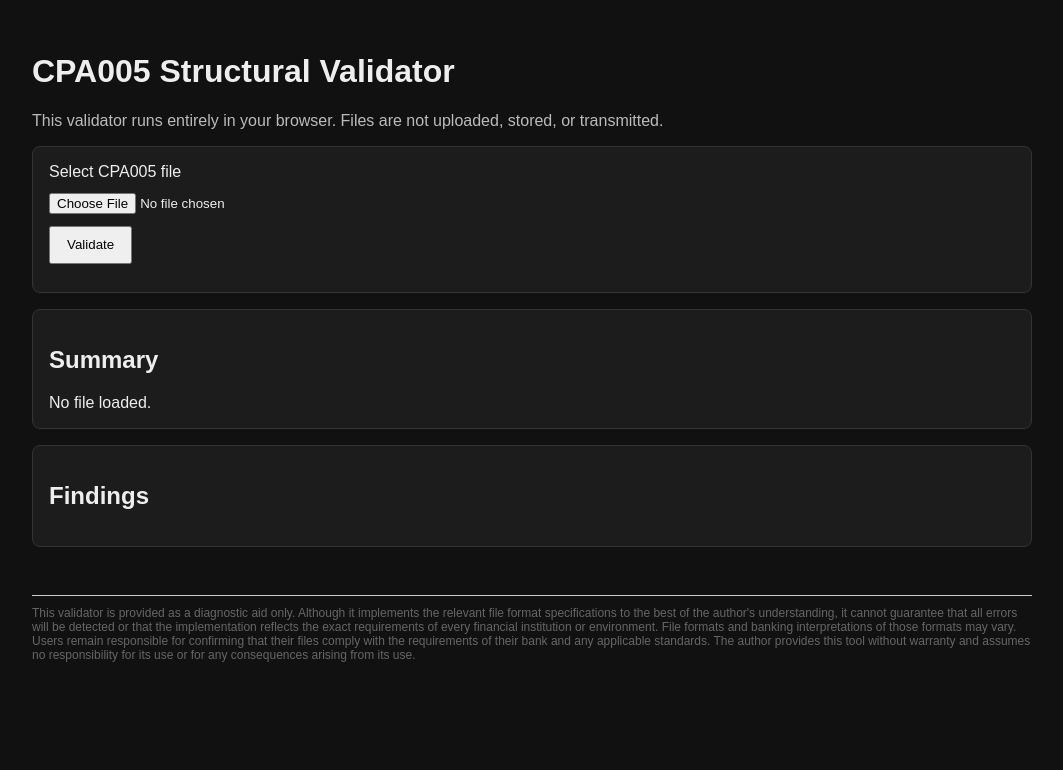
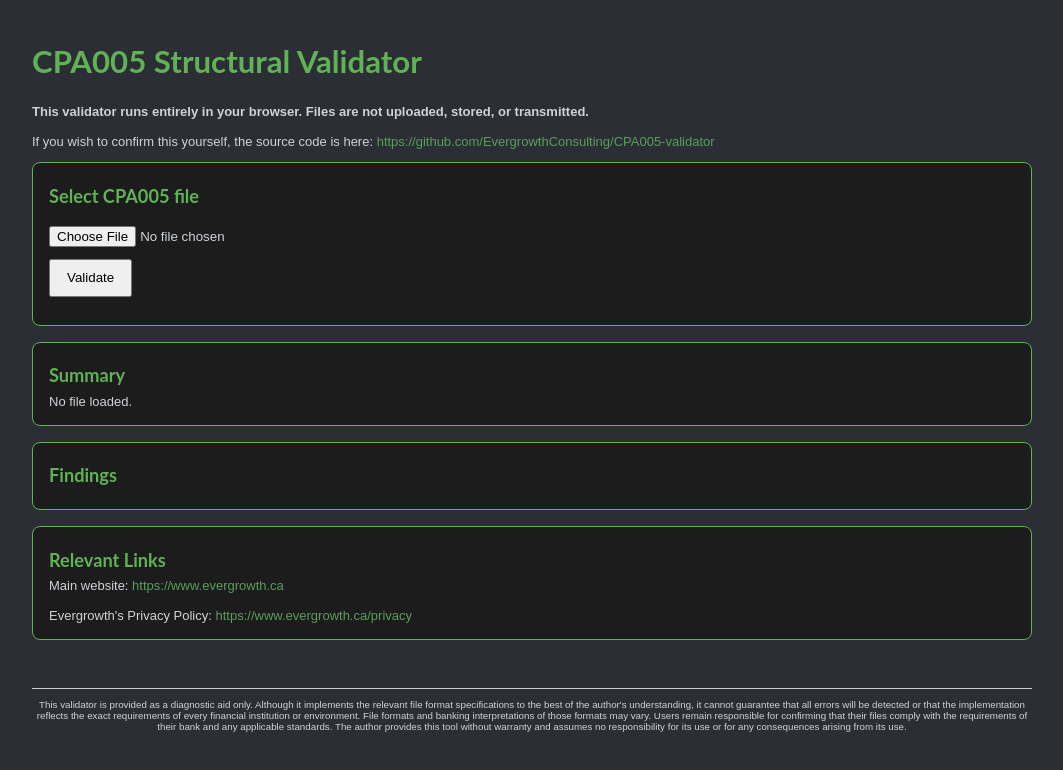
Before and after one commit to EvergrowthConsulting/CPA005-validator, a plain HTML site: page index.html in a window 1280 px wide. Shown: the whole page, without its empty margins (108-1171 px from the left). Drawn offline with Linux system fonts and the light colour scheme.

Commit message:
Style polish and fix formatting to corporate standards

```diff
--- a/index.html
+++ b/index.html
@@ -5,17 +5,19 @@
   <meta name="viewport" content="width=device-width,initial-scale=1" />
   <title>CPA005 Structural Validator</title>
   <link rel="stylesheet" href="./styles.css" />
+  <link rel="icon" href="assets/EGLogo.png" type="image/png">
 </head>
 <body>
   <main class="container">
     <h1>CPA005 Structural Validator</h1>
 
     <p class="privacy">
-      This validator runs entirely in your browser. Files are not uploaded, stored, or transmitted.
+      <b>This validator runs entirely in your browser. Files are not uploaded, stored, or transmitted. </b><br /><br />
+      If you wish to confirm this yourself, the source code is here: <a href="https://github.com/EvergrowthConsulting/CPA005-validator">https://github.com/EvergrowthConsulting/CPA005-validator</a><br />
     </p>
 
     <section class="panel">
-      <label for="fileInput">Select CPA005 file</label>
+      <h2><label for="fileInput">Select CPA005 file</label></h2>
       <input id="fileInput" type="file" accept=".txt,.dat,.asc,*/*" />
       <button id="validateButton" type="button">Validate</button>
     </section>
@@ -29,6 +31,12 @@
       <h2>Findings</h2>
       <div id="results"></div>
     </section>
+
+    <section class="panel">
+      <h2>Relevant Links</h2>
+      Main website: <a href="https://www.evergrowth.ca?utm_source=validator&utm_medium=web&utm_campaign=cpa005">https://www.evergrowth.ca</a> <br /> <br />
+      Evergrowth's Privacy Policy: <a href="https://www.evergrowth.ca/privacy?utm_source=validator&utm_medium=web&utm_campaign=cpa005">https://www.evergrowth.ca/privacy</a> <br />
+    </section>
   </main>
 
   <script type="module" src="./app.js"></script>
--- a/styles.css
+++ b/styles.css
@@ -1,8 +1,39 @@
 body {
-  font-family: Arial, sans-serif;
+  font-family: Arial, Helvetica, sans-serif;
   margin: 0;
   background: #111;
-  color: #eee;
+  color: #cfd3d8;
+  background: #2b2e34;
+  font-size: 13px;
+}
+
+h1 {
+  font-family: "Lato", Arial, Helvetica, sans-serif;
+  font-size: 2.4em;
+  font-weight: 700;
+  color: #61B256;
+  line-height: 1.3;
+  margin: 0;
+  padding: 0.3em 0;
+}
+
+h2 {
+  font-family: "Lato", Arial, Helvetica, sans-serif;
+  font-size: 1.4em;
+  font-weight: 700;
+  color: #61B256;
+  line-height: 1.3;
+  margin: 0;
+  padding: 0.3em 0;
+}
+
+a {
+  text-decoration: none;
+  color: #5a9e5d;
+}
+
+a:hover {
+  color: #7ac37e;
 }
 
 .container {
@@ -13,7 +44,7 @@
 
 .panel {
   background: #1c1c1c;
-  border: 1px solid #333;
+  border: 1px solid #61B256;
   border-radius: 8px;
   padding: 1rem;
   margin-bottom: 1rem;
@@ -32,7 +63,7 @@
 }
 
 .privacy {
-  color: #bbb;
+  color: #cfd3d8;
 }
 
 .finding {
@@ -53,10 +84,11 @@
 
 .disclaimer {
   font-size: 0.75em;
-  color: #666;
+  color: #cfd3d8;
   margin-top: 40px;
   padding-top: 10px;
   border-top: 1px solid #ccc;
   max-width: 1000px;
   margin: 0 auto;
+  text-align: center;
 }
```
Also changed, not shown: assets/EGLogo.png (added).
